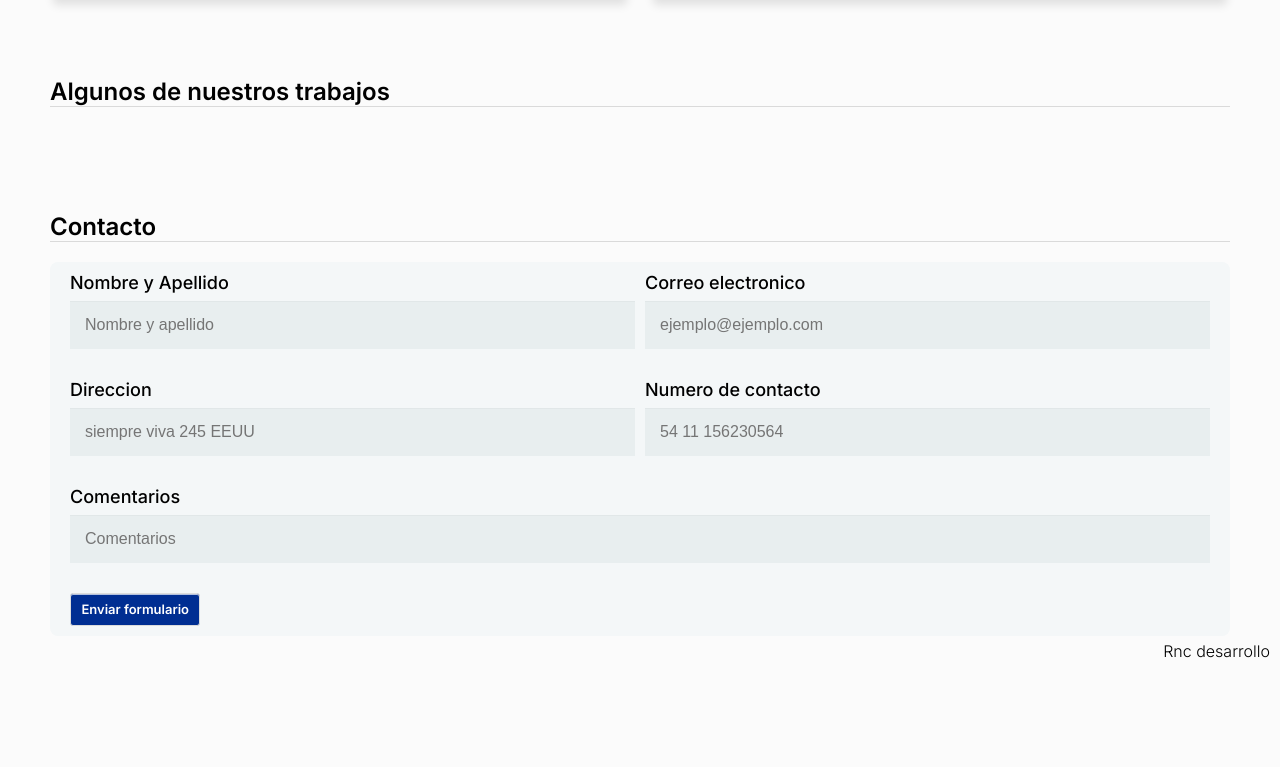
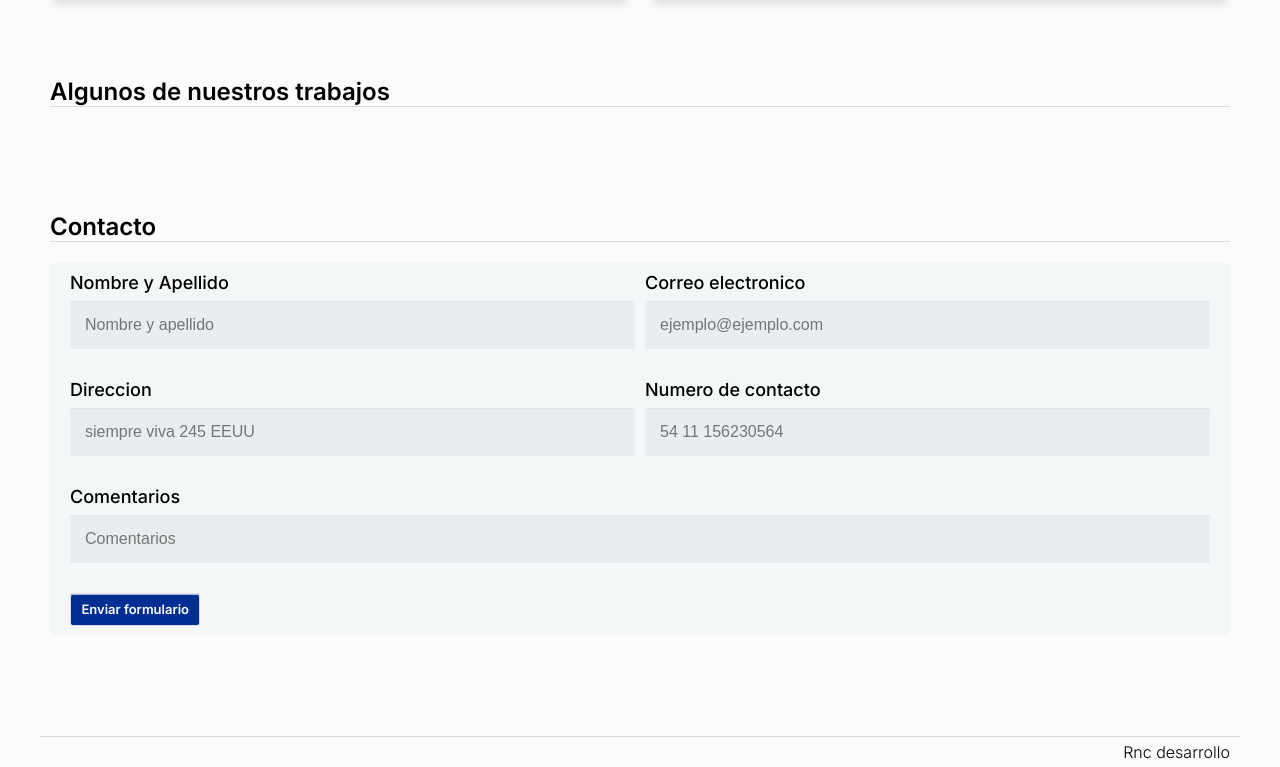
Before and after one commit to renzoce88/focusees, a plain HTML site: page index.html in a window 1280 px wide. Shown: the part 1435-2202 px from the top of the page. Before the commit the page ends 2101 px from the top, so only its background shows below. Drawn offline with Linux system fonts and the light colour scheme.

Commit message:
correciones footer

```diff
--- a/scss/_footer.scss
+++ b/scss/_footer.scss
@@ -1,4 +1,10 @@
 footer {
+    margin: auto;
+    max-width: 1200px;
+    margin-top: 100px;
+
+
+    border-top: solid rgba(163, 163, 163, 0.377) 0.1px;
     font-family: 'Inter';
     font-style: normal;
     font-weight: 300;
```
Also changed, not shown: css/style.css, 1 other file.
